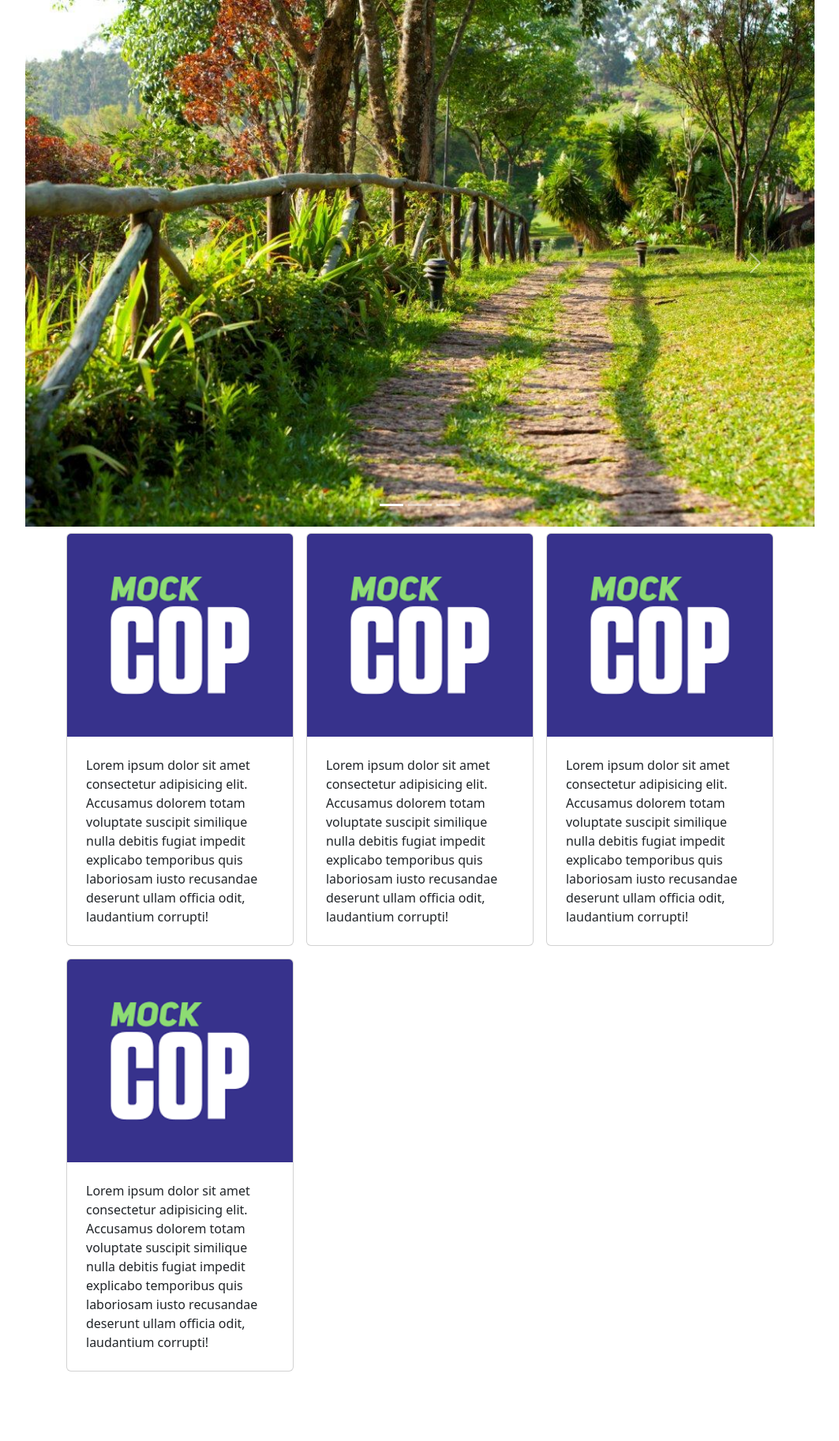
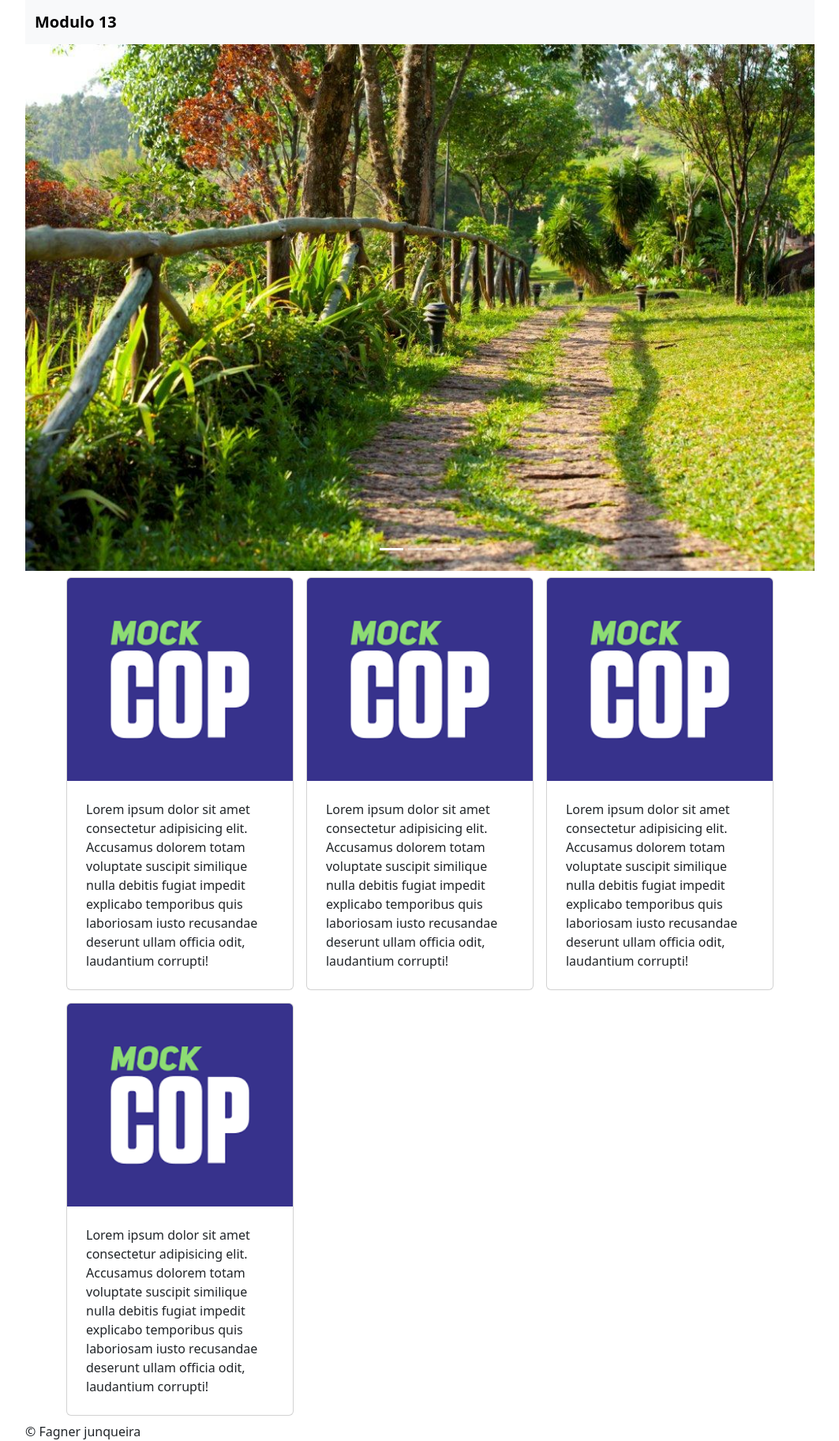
Before and after one commit to fagnerjunqueira/modulo-13-ebac, a plain HTML site: page index.html in a window 1280 px wide. Shown: the whole page at 79% size, without its empty margins (108-1171 px from the left). Before the commit the page ends 1745 px from the top, so only its background shows below. Drawn offline with nearby package versions, Linux system fonts and the light colour scheme.

Commit message:
Correções

```diff
--- a/index.html
+++ b/index.html
@@ -10,6 +10,17 @@
 </head>
 <body>
     <div class="container">
+        <header>
+            <nav class="navbar navbar-expand-lg navbar-light bg-light">
+                <div class="container-fluid">
+                    <a class="navbar-brand" href="#"><strong>Modulo 13</strong></a>
+                    <button class="navbar-toggler" type="button" data-bs-toggle="collapse" data-bs-target="#navbarNav" aria-controls="navbarNav" aria-expanded="false" aria-label="Toggle navigation">
+                        <span class="navbar-toggler-icon"></span>
+                    </button>
+                </div>
+            </nav>
+        </header>
+
         <div id="carouselExampleIndicators" class="carousel slide">
             <div class="carousel-indicators">
                 <button type="button" data-bs-target="#carouselExampleIndicators" data-bs-slide-to="0" class="active" aria-current="true" aria-label="Slide 1"></button>
@@ -27,14 +38,6 @@
                     <img src="/img/3.jpeg" class="d-block w-100">
                 </div>
             </div>
-            <button class="carousel-control-prev" type="button" data-bs-target="#carouselExampleIndicators" data-bs-slide="prev">
-                <span class="carousel-control-prev-icon" aria-hidden="true"></span>
-                <span class="visually-hidden">Voltar</span>
-            </button>
-            <button class="carousel-control-next" type="button" data-bs-target="#carouselExampleIndicators" data-bs-slide="next">
-                <span class="carousel-control-next-icon" aria-hidden="true"></span>
-                <span class="visually-hidden">Avançar</span>
-            </button>
         </div>
 
         <div class="cards-container">
@@ -68,6 +71,11 @@
                 </div>
             </div>
         </div>
+
+        <footer>
+            &copy; Fagner junqueira
+        </footer>
+
     </div>
     <script src="https://cdn.jsdelivr.net/npm/bootstrap@5.3.0-alpha3/dist/js/bootstrap.bundle.min.js" integrity="sha384-ENjdO4Dr2bkBIFxQpeoTz1HIcje39Wm4jDKdf19U8gI4ddQ3GYNS7NTKfAdVQSZe" crossorigin="anonymous"></script>
 </body>
```
